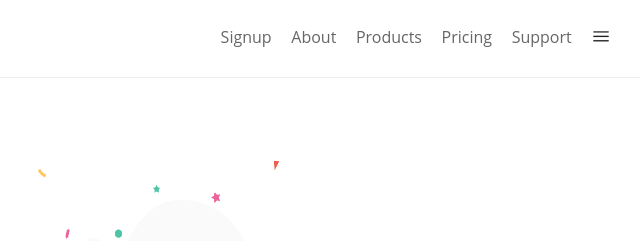
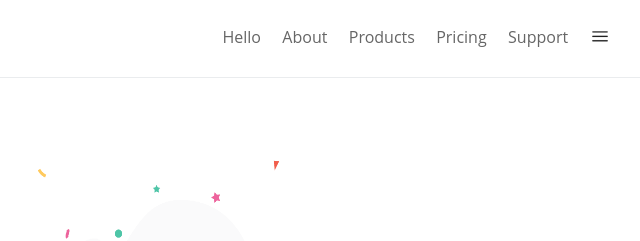
Before and after one commit to manisha034/Zerodha-clone-website, a plain HTML site: page index.html in a window 1280 px wide. Shown: the top 241 px of the page, 485-1125 px from the left. Drawn offline with Linux system fonts and the light colour scheme.

Commit message:
Update index.html

```diff
--- a/index.html
+++ b/index.html
@@ -18,7 +18,7 @@
 
             <div class="navbar-items" style="width: 50%;">
                 <ul class="listone" >
-                    <li>Signup</li>
+                    <li>Hello</li>
                     <li>About</li>
                     <li>Products</li>
                     <li>Pricing</li>
```
